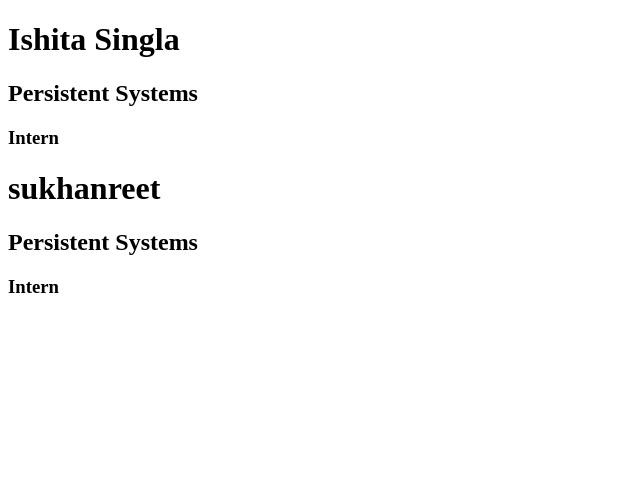
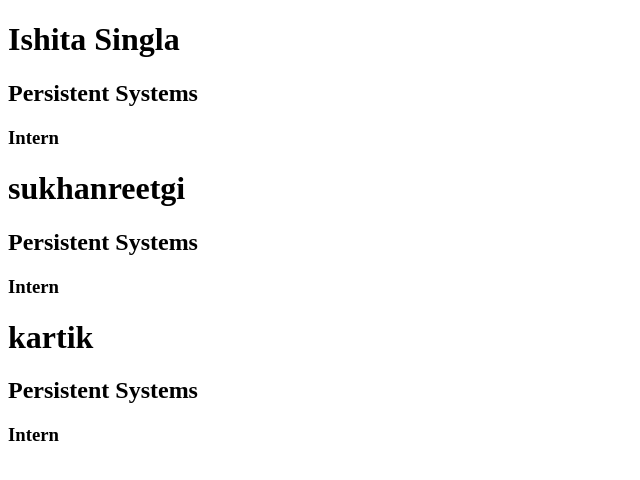
Before and after one commit to honey10072000/portfolio, a plain HTML site: page index.html in a window 1280 px wide. Shown: the whole page, without its empty margins (0-640 px from the left). Drawn offline with Linux system fonts and the light colour scheme.

Commit message:
kartik added

```diff
--- a/index.html
+++ b/index.html
@@ -8,7 +8,10 @@
     <h1>Ishita Singla</h1>
     <h2>Persistent Systems</h2>
     <h3>Intern</h3>
- <h1>sukhanreet</h1>
+ <h1>sukhanreetgi</h1>
+    <h2>Persistent Systems</h2>
+    <h3>Intern</h3>
+<h1>kartik</h1>
     <h2>Persistent Systems</h2>
     <h3>Intern</h3>
   </body>
```
